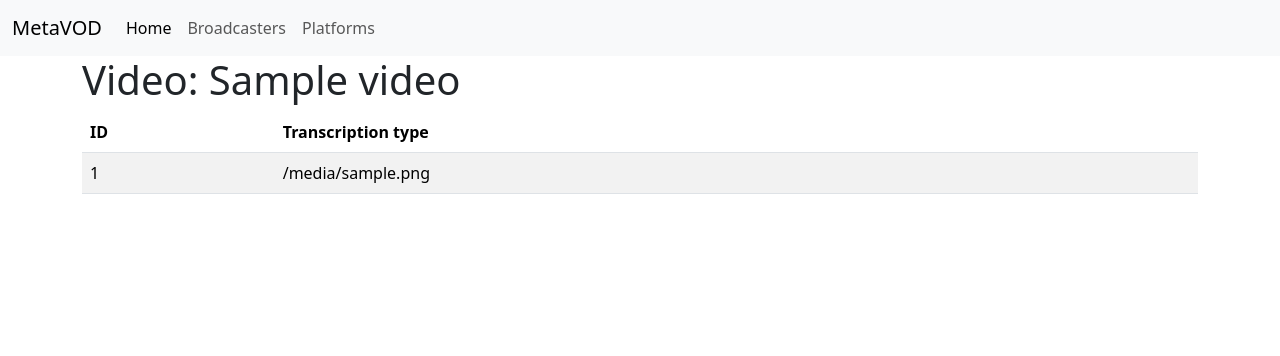
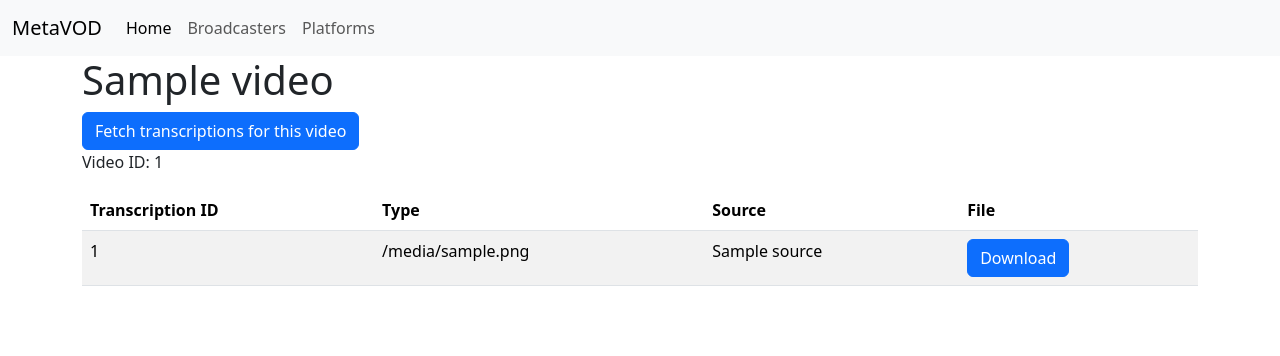
Before and after one commit to hauskens/YappR, a Flask app: template templates/video_edit.html in a window 1280 px wide. Shown: the top 356 px of the page. Run offline with Flask 3, Linux system fonts and the light colour scheme; the template is opened without the code that fills it: most values are stand-ins (such as "Sample title", 1, 10 or a date in 2020); parts of the project's set-up code (start-up, migrations or seed data) failed here and were passed over.

Commit message:
proper redirect

```diff
--- a/main.py
+++ b/main.py
@@ -12,6 +12,7 @@ from models.db import (
     Channels,
     Video,
     Transcription,
+    TranscriptionSource,
 )
 from models.config import Config
 import logging
@@ -224,9 +225,7 @@ def channel_fetch_videos(id: int):
                         )
                     )
         db.session.commit()
-    return render_template(
-        "channel_edit.html", videos=get_video_by_channel(id), channel=get_channel(id)
-    )
+    return redirect(url_for("channel_get_videos", id=id))
 
 
 @app.route("/video/<int:id>/fetch_transcriptions")
@@ -242,14 +241,11 @@ def video_fetch_transcriptions(id: int):
                     language=sub.language,
                     file_extention=sub.extention,
                     file=open(sub.path, "rb"),
+                    source=TranscriptionSource.YouTube,
                 )
             )
         db.session.commit()
-    return render_template(
-        "video_edit.html",
-        transcriptions=get_transcriptions_by_video(id),
-        video=get_video(id),
-    )
+    return redirect(url_for("video_get_transcriptions", id=id))
 
 
 @app.route("/video/<int:id>/get_transcriptions")
--- a/templates/channel_edit.html
+++ b/templates/channel_edit.html
@@ -14,7 +14,9 @@
           <th scope="col">Video ID</th>
           <th scope="col">Title</th>
           <th scope="col">Video Type</th>
-          <th scope="col">Link</th>
+          <th scope="col">Video Link</th>
+          <th scope="col">Transcriptions</th>
+          <th scope="col">Actions</th>
         </tr>
       </thead>
       <tbody>
@@ -24,6 +26,8 @@
           <td>{{ video.title }}</td>
           <td>{{ video.video_type.name }}</td>
           <td><a href="{{ video.get_url() }}">Link</a></td>
+          <td>{{ video.transcriptions|length }}</td>
+          <td><a href="{{ url_for('video_get_transcriptions', id=video.id) }}">Edit Video</a></td>
         </tr>
         {% endfor %}
       </tbody>
--- a/templates/video_edit.html
+++ b/templates/video_edit.html
@@ -2,13 +2,18 @@
 
 {% block body %}
   <div class="container">
-    <h1>Video: {{ video.title }}</h1>
+    <h1>{{ video.title }}</h1>
+    <button type="button" class="btn btn-primary" onclick="location.href = '{{ url_for('video_fetch_transcriptions', id=video.id) }}';">Fetch transcriptions for this video</button>
+    <p>Video ID: {{ video.id }}</p>
+
 
     <table class="table table-striped">
       <thead>
         <tr>
-          <th scope="col">ID</th>
-          <th scope="col">Transcription type</th>
+          <th scope="col">Transcription ID</th>
+          <th scope="col">Type</th>
+          <th scope="col">Source</th>
+          <th scope="col">File</th>
         </tr>
       </thead>
       <tbody>
@@ -16,6 +21,10 @@
         <tr>
           <td>{{ t.id }}</td>
           <td>{{ t.file_extention }}</td>
+          <td>{{ t.source.name }}</td>
+          <td>
+        <a class="btn btn-primary" role="button" href="{{ url_for('download_transcription', id=t.id) }}" download="{{ t.file_extention }}">Download</a>
+          </td>
         </tr>
         {% endfor %}
       </tbody>
```
